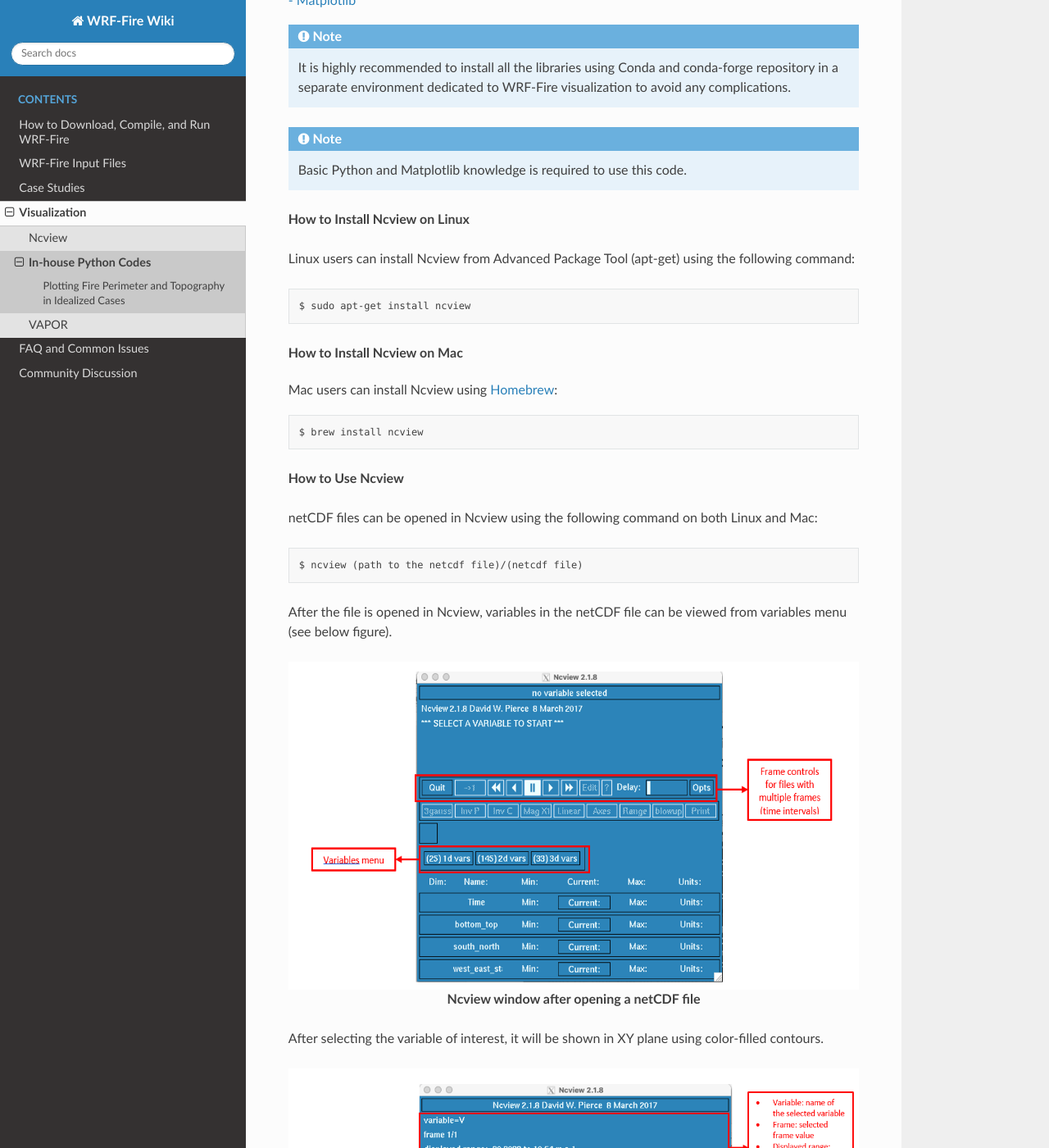
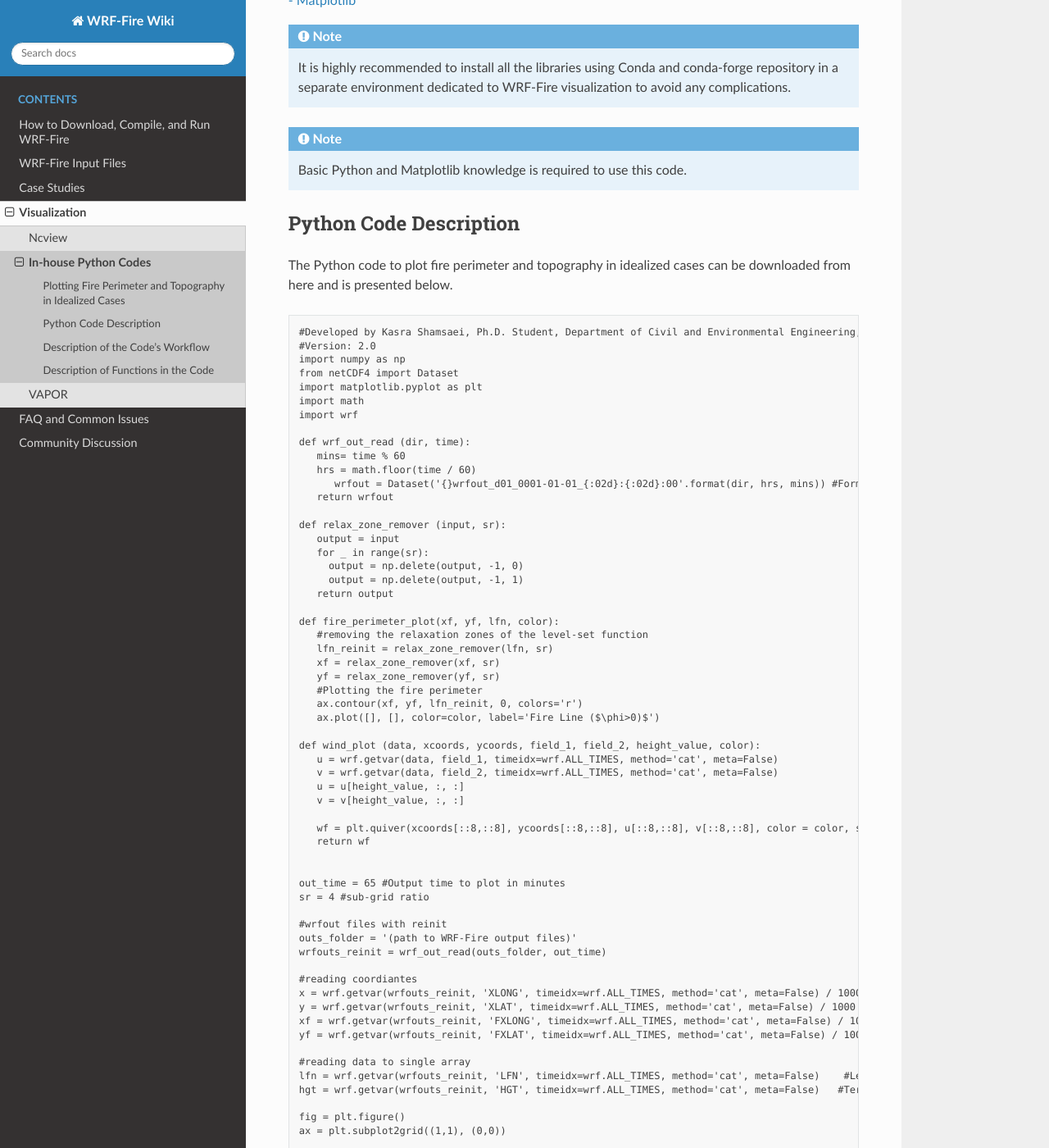
Before and after one commit to WRF-Fire-UNR/UNR-WRF-FIRE, a Sphinx documentation site: the page built from docs/source/inHouse.rst, in a window 1280 px wide and 1400 px high, scrolled down 357 px. Shown: the whole window at 82% size. Built offline with Sphinx 7.4.7 and the Read the Docs theme 2.0.0, drawn with Linux system fonts in a browser that asks for light colours; some of the changed text lies outside the part shown.

Commit message:
Update inHouse.rst

```diff
--- a/docs/source/inHouse.rst
+++ b/docs/source/inHouse.rst
@@ -29,67 +29,117 @@ Plotting Fire Perimeter and Topography in Idealized Cases
 .. Note:: Basic Python and Matplotlib knowledge is required to use this code.
 
 
-**How to Install Ncview on Linux**
+Python Code Description
+^^^^^^^^^^^^^^^^^^^^^^^
 
-Linux users can install Ncview from Advanced Package Tool (apt-get) using the following command:
+The Python code to plot fire perimeter and topography in idealized cases can be downloaded from here and is presented below.
 
 ::
 
-   $ sudo apt-get install ncview
+   #Developed by Kasra Shamsaei, Ph.D. Student, Department of Civil and Environmental Engineering, University of Nevada Reno
+   #Version: 2.0
+   import numpy as np
+   from netCDF4 import Dataset
+   import matplotlib.pyplot as plt
+   import math
+   import wrf
 
-**How to Install Ncview on Mac**
+   def wrf_out_read (dir, time):
+      mins= time % 60
+      hrs = math.floor(time / 60)
+         wrfout = Dataset('{}wrfout_d01_0001-01-01_{:02d}:{:02d}:00'.format(dir, hrs, mins)) #Format of the name of the output file must be corrected  accordingly
+      return wrfout
 
-.. raw:: html
+   def relax_zone_remover (input, sr):
+      output = input
+      for _ in range(sr):
+        output = np.delete(output, -1, 0)
+        output = np.delete(output, -1, 1)
+      return output
 
-   Mac users can install Ncview using <a href="https://brew.sh/" target="_blank">Homebrew</a>: <br><br>
+   def fire_perimeter_plot(xf, yf, lfn, color):
+      #removing the relaxation zones of the level-set function
+      lfn_reinit = relax_zone_remover(lfn, sr)
+      xf = relax_zone_remover(xf, sr)
+      yf = relax_zone_remover(yf, sr)
+      #Plotting the fire perimeter
+      ax.contour(xf, yf, lfn_reinit, 0, colors='r')
+      ax.plot([], [], color=color, label='Fire Line ($\phi>0)$')
 
-::
+   def wind_plot (data, xcoords, ycoords, field_1, field_2, height_value, color):
+      u = wrf.getvar(data, field_1, timeidx=wrf.ALL_TIMES, method='cat', meta=False)
+      v = wrf.getvar(data, field_2, timeidx=wrf.ALL_TIMES, method='cat', meta=False)
+      u = u[height_value, :, :]
+      v = v[height_value, :, :]
 
-   $ brew install ncview
-
-**How to Use Ncview**
-
-netCDF files can be opened in Ncview using the following command on both Linux and Mac:
-
-::
-
-   $ ncview (path to the netcdf file)/(netcdf file)
-
-After the file is opened in Ncview, variables in the netCDF file can be viewed from variables menu (see below figure).
-
-.. image:: images/v3.png
-  :align: center
-  :width: 700
-  :height: 400
-  :alt: Alternative text
-
-.. centered:: Ncview window after opening a netCDF file
-
-After selecting the variable of interest, it will be shown in XY plane using color-filled contours.
+      wf = plt.quiver(xcoords[::8,::8], ycoords[::8,::8], u[::8,::8], v[::8,::8], color = color, scale = 8, scale_units = 'xy', pivot = 'tail', width = 0.002)
+      return wf
 
 
-.. image:: images/v2.png
-  :align: center
-  :width: 700
-  :height: 400
-  :alt: Alternative text
+   out_time = 65 #Output time to plot in minutes
+   sr = 4 #sub-grid ratio
 
-.. centered:: Ncview window after choosing a variable
+   #wrfout files with reinit
+   outs_folder = '(path to WRF-Fire output files)'
+   wrfouts_reinit = wrf_out_read(outs_folder, out_time)
 
-.. image:: images/xy.png
-  :align: center
-  :width: 500
-  :height: 400
-  :alt: Alternative text
+   #reading coordiantes
+   x = wrf.getvar(wrfouts_reinit, 'XLONG', timeidx=wrf.ALL_TIMES, method='cat', meta=False) / 1000   #converting coordinates to km
+   y = wrf.getvar(wrfouts_reinit, 'XLAT', timeidx=wrf.ALL_TIMES, method='cat', meta=False) / 1000
+   xf = wrf.getvar(wrfouts_reinit, 'FXLONG', timeidx=wrf.ALL_TIMES, method='cat', meta=False) / 1000   #converting coordinates to km #xf and yf indicate fire grid x and y
+   yf = wrf.getvar(wrfouts_reinit, 'FXLAT', timeidx=wrf.ALL_TIMES, method='cat', meta=False) / 1000
 
-.. centered:: Output window of Ncview showing the value of the chosen variable in XY plane
+   #reading data to single array
+   lfn = wrf.getvar(wrfouts_reinit, 'LFN', timeidx=wrf.ALL_TIMES, method='cat', meta=False)    #Level-set values
+   hgt = wrf.getvar(wrfouts_reinit, 'HGT', timeidx=wrf.ALL_TIMES, method='cat', meta=False)   #Terrain height
 
-Ncview can also plot 2D graphs of the selected variable. By left-clicking on a point of interest from the output window, Ncview generates a graph showing the value of the chosen variable with respect to a transect passing the chosen point.
+   fig = plt.figure()
+   ax = plt.subplot2grid((1,1), (0,0))
 
-.. image:: images/v1.png
-  :align: center
-  :width: 700
-  :height: 400
-  :alt: Alternative text
+   fire_perimeter_plot(xf, yf, lfn, ‘r’)
 
-.. centered:: Sample of Ncview generated 2D graph
+   #Plotting the terrain
+   CS = ax.contourf(x, y, hgt)
+   cbar = plt.colorbar()
+   cbar.set_label('Terrain Height (m)')
+
+   #plotting the wind arrows
+   wf = wind_plot (wrfouts_reinit, x, y, 'ua', 'va', 0, 'w')
+   plt.quiverkey(wf, 0.7, 0.9, U=5, label=r'$5 \frac{m}{s}$', labelpos='E', coordinates='figure', color = 'k')
+
+   ax.tick_params(direction='in')
+   ax.yaxis.set_ticks_position('both')
+   ax.xaxis.set_ticks_position('both')
+
+   plt.ylabel('Y (km)')
+   plt.xlabel('X (km)')
+   plt.legend()
+   plt.xlim(0, 5)
+   plt.xticks(np.arange(0, 5.5, 0.5))
+   plt.ylim(0, 5)
+   plt.yticks(np.arange(0, 5.5, 0.5))
+   plt.show()
+
+Description of the Code’s Workflow
+^^^^^^^^^^^^^^^^^^^^^^^^^^^^^^^^^^
+
+In the first step, the user should specify the time that he wants to plot the fire perimeter in minutes using “out_time” variable, and then the user should specify the sub-grid ratio of the fire domain using “sr” variable. Next, the path to the WRF-Fire output files, meaning “wrfout” files, must be specified by “outs_folder” variable.
+
+The code starts by opening the WRF-Fire output file using the using-defined output path and output time. In the next step, the code extracts the user-defined required variables using WRF-Python library. These variables in this Python code are X and Y coordinates of the atmospheric and fire domains, level-set function values, and terrain height. Next, a matplotlib figure is defined and the fire perimeter is plotted using “fire_perimeter_plot” function which is described later on. After that, the terrain is plotted using matplotlib filled contour, the wind field is plotted using “wind_plot” followed by a quiver key that shows the reference wind vector. Finally, some customization is applied which can be modified based on user’s needs.
+
+Description of Functions in the Code
+^^^^^^^^^^^^^^^^^^^^^^^^^^^^^^^^^^^^
+
+Four functions are used in this code: (1) “wrf_out_read”, (2) “relax_zone_remover”, (3) “wind_plot”, and (4) “fire_perimeter_plot”.
+
+**“wrf_out_read” Function**
+This function reads WRF-Fire output files using netCDF4 Python library. This function first extracts the hours and minutes of the user-specified output time which is in minutes. Then, it opens WRF-Fire output using “Dataset” function of netCDF 4 library and returns the loaded output file. The name of the WRF-Fire output file must be edited by the user based on its WRF-Fire output names.
+
+**“relax_zone_remover” Function**
+WRF-Fire applies a relaxation zone to the level-set variable at the top and right side of the domain meaning the level-set value at this zone is equal to zero. The size of this relaxation zone is equal to one atmospheric grid cell, i.e., “sr” cells of the fire grid where “sr” is the sub-grid ratio defined by the user. To avoid incorrectly determining this relaxation zone as fire perimeter, where level-set function is equal to zero, this relaxation zone must be removed. “relax_zone_remover” function removes this zone by deleting “sr” columns and rows of the level-set variable at the top and right side of the domain using Numpy library. Furthermore, to match the size of the level-set variable with X and Y, the relaxation zone must be also removed from X and Y matrices.
+
+**“fire_perimeter” Function**
+This function plots the fire perimeter using level-set function values and matplotlib contour function. In the first step, the function removes the relaxation zone from level-set, X, and Y variables by calling the “relax_zone_remover” function. In the next step, “fire_perimeter” function plots the fire perimeter using matplotlib contour function followed by a label definition used for creating figure’s legend. In the contour function, the contour level is set to zero since the fire perimeter is where the level-set value is equal to zero.
+
+**“wind_plot” Function**
+This function uses matplotlib’s quiver function to plot arrows indicating wind speed and direction. It starts by first reading the U and V components of the wind speed, and since these variables are 3 dimensional, the height value, which is a user-defined input of the function, is applied to achieve U and V wind components at the desired vertical level. Then, the wind vectors are plotted using matplotlib quiver function. Quiver function options can be modified by the user based on its needs. In this example, wind vectors are plotted with interval of 8 to avoid congesting the resulting figure. Moreover, scale of 8 is applied to make reading the vectors easier. Further description of matplotlib quiver function is available here.
```
